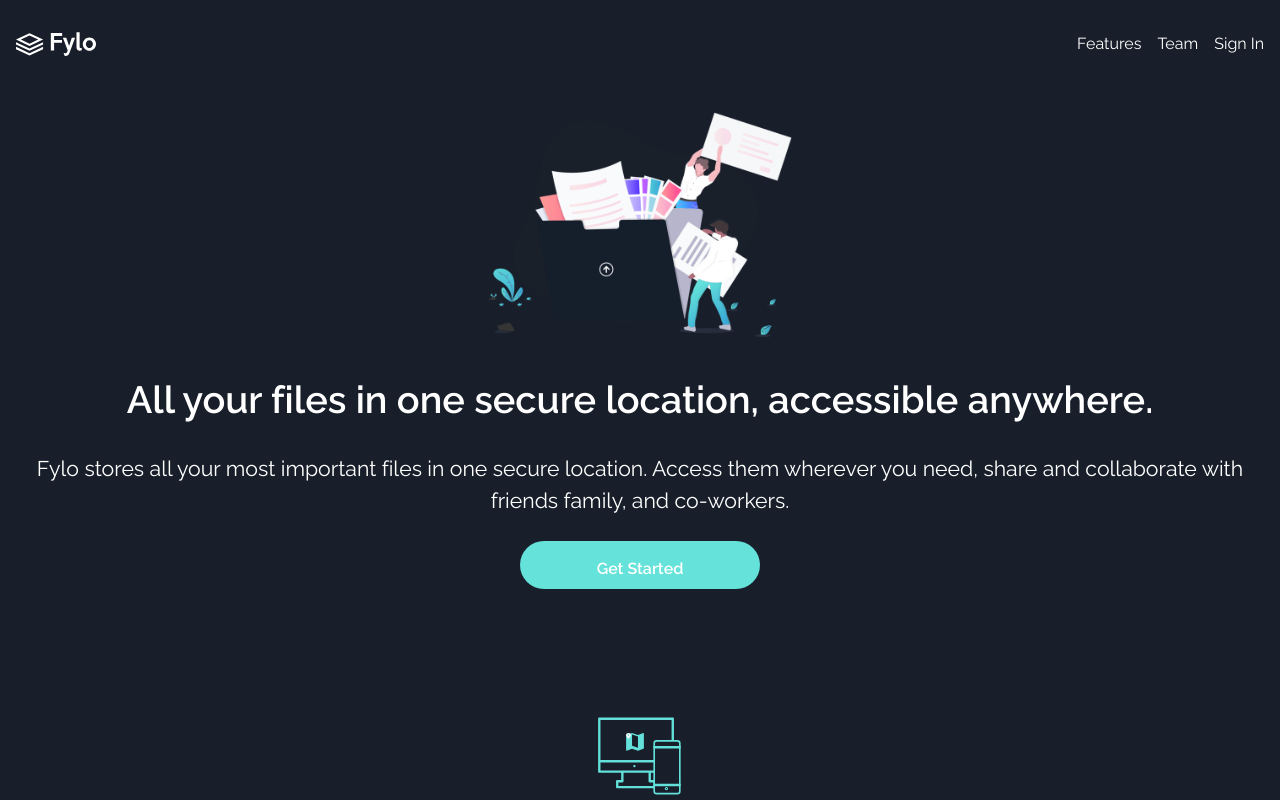
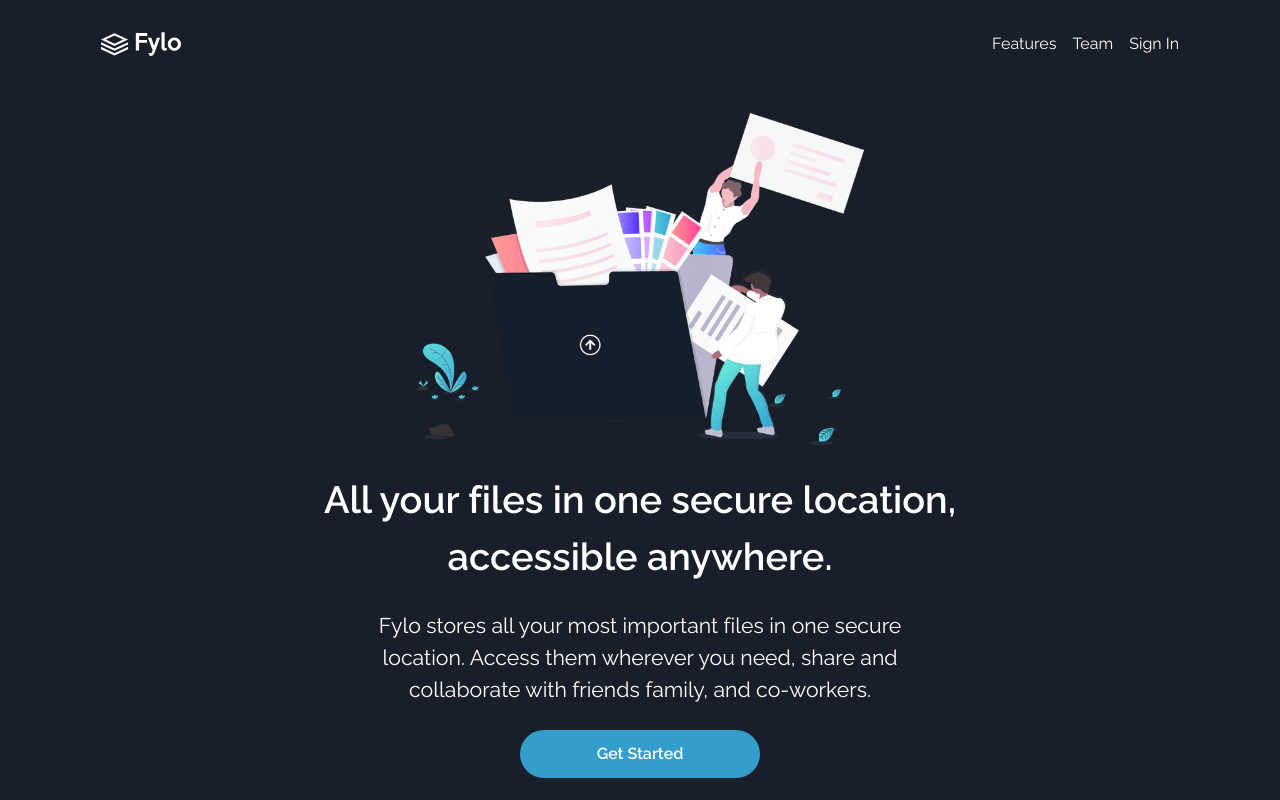
Before and after one commit to dottereldesign/fylo_dark_theme_landing_page, a plain HTML site: page index.html in a window 1280 px wide. Shown: the top 800 px of the page. Drawn offline with Linux system fonts and the light colour scheme.

Commit message:
Add header and main media queries for desktop & btn:hover.

```diff
--- a/style.css
+++ b/style.css
@@ -105,6 +105,10 @@ select {
   font-size: inherit;
 }
 
+body {
+  background-color: var(--clr-primary-200);
+}
+
 /* header */
 header {
   display: flex;
@@ -112,6 +116,11 @@ header {
   align-items: center;
   padding: 16px 16px 40px 16px;
   background-color: var(--clr-primary-200);
+  margin: 0 auto;
+}
+
+header {
+  width: min(100%, 1110px);
 }
 
 header a {
@@ -159,6 +168,7 @@ h1 {
   font-weight: var(--fw-semi-bold);
   text-align: center;
   padding: 0 16px;
+  width: min(100%, 734px);
 }
 
 main p {
@@ -169,6 +179,7 @@ main p {
   text-align: center;
   padding: 0 16px;
   margin-top: 24px;
+  width: min(100%, 589px);
 }
 
 main a {
@@ -176,7 +187,7 @@ main a {
 }
 
 .hero_btn {
-  background-color: var(--clr-accent-100);
+  background-color: var(--clr-accent-200);
   border-radius: 24px;
   width: 240px;
   height: 48px;
@@ -184,6 +195,36 @@ main a {
   line-height: 3.5;
   font-size: var(--fs-400);
   padding: 0;
+}
+
+.hero_btn:hover {
+  background-color: var(--clr-accent-100);
+}
+
+@media (min-width: 420px) {
+  .hero_btn {
+    line-height: 3.2;
+  }
+}
+
+@media (min-width: 780px) {
+  .hero_btn {
+    line-height: 3;
+  }
+}
+
+@media (min-width: 500px) {
+  main {
+    display: flex;
+    flex-direction: column;
+    align-items: center;
+    background-color: var(--clr-primary-200);
+    background-image: url("images/illustration-intro.png");
+    background-repeat: no-repeat;
+    background-position: center top 0;
+    background-size: 450px 333px;
+    padding-top: 360px;
+  }
 }
 
 /* feature - section */
```
